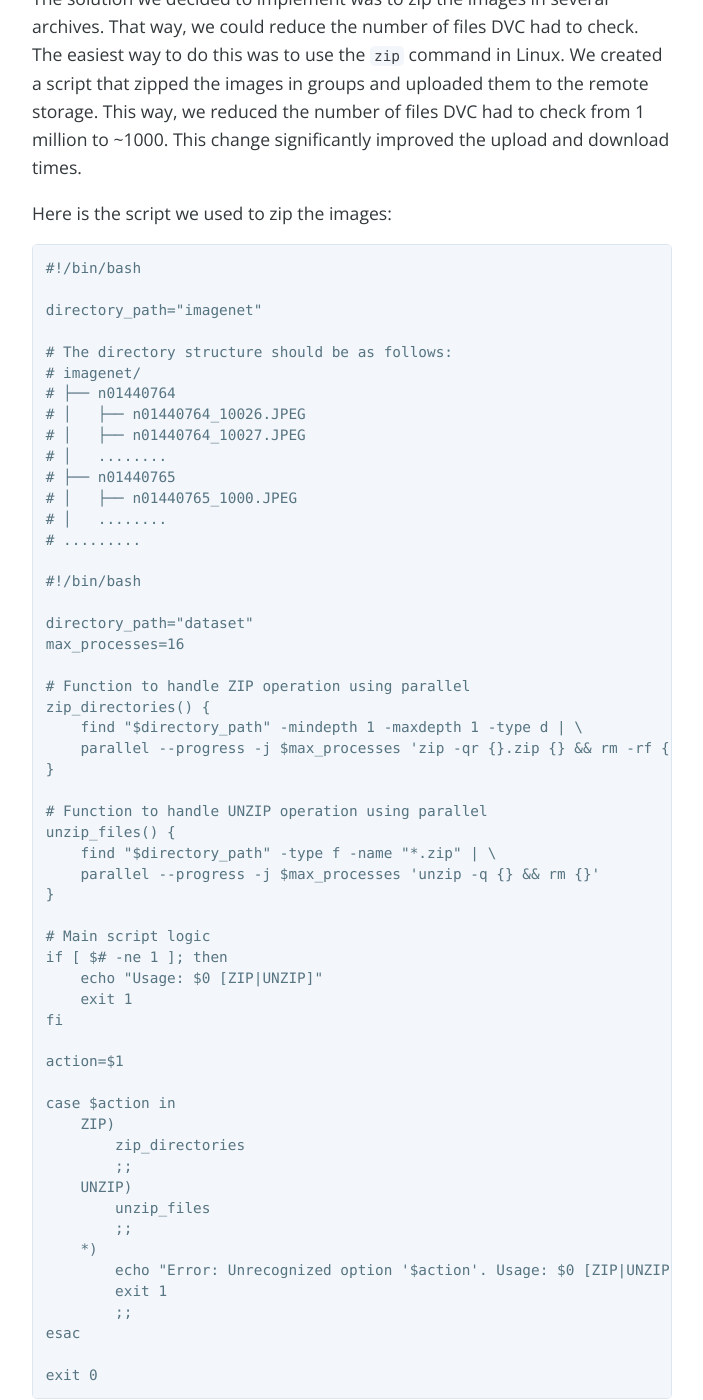
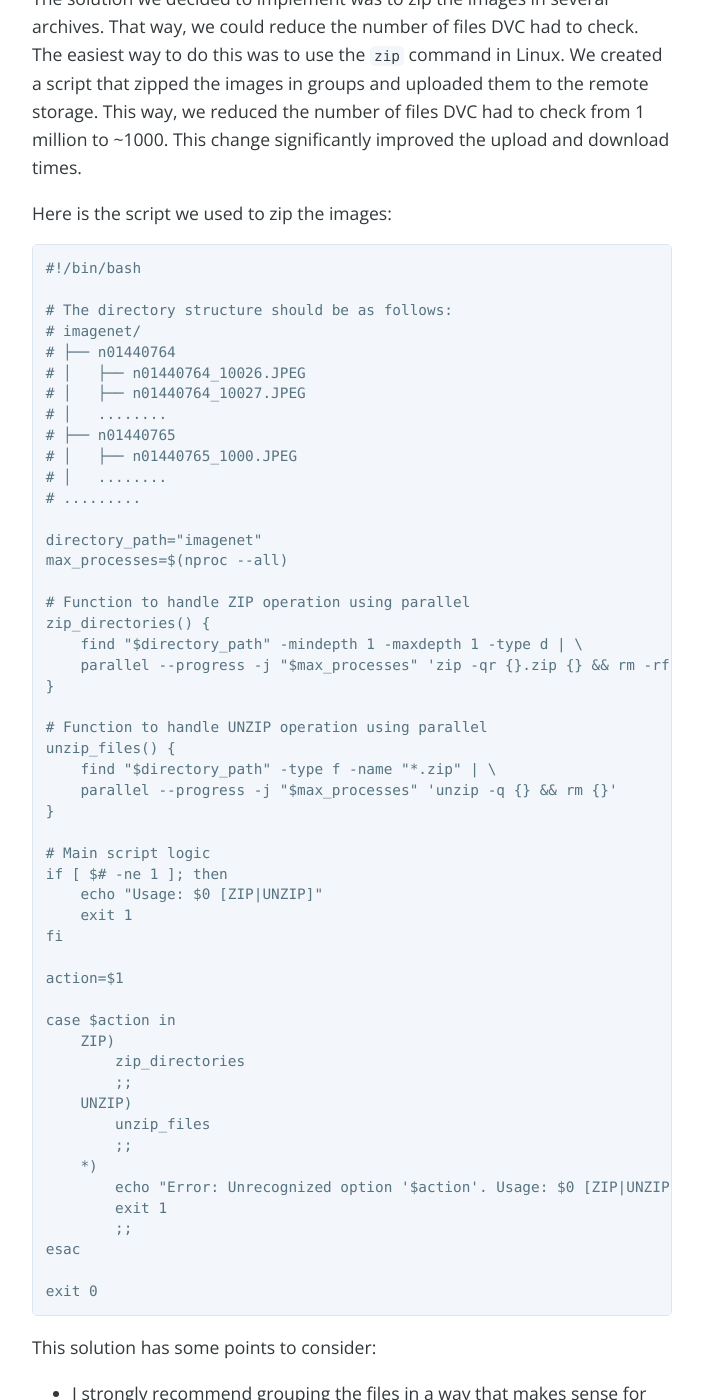
Before and after one commit to barufa/barufa.github.io, a Jekyll site: the page built from _posts/2024-30-06-dvc-fix.md, in a window 1280 px wide and 1400 px high, scrolled down 1704 px. Shown: the whole window, without its empty margins (288-991 px from the left). Built offline with Jekyll 4.4.1, drawn with Linux system fonts in a browser that asks for light colours; nearby versions of some CDN libraries; comment, search, counter and statistics services are not loaded.

Commit message:
fixup! First post

````diff
--- a/_posts/2024-30-06-dvc-fix.md
+++ b/_posts/2024-30-06-dvc-fix.md
@@ -31,8 +31,6 @@ Here is the script we used to zip the images:
 ```
 #!/bin/bash
 
-directory_path="imagenet"
-
 # The directory structure should be as follows:
 # imagenet/
 # ├── n01440764
@@ -44,21 +42,19 @@ directory_path="imagenet"
 # │   ........
 # .........
 
-#!/bin/bash
-
-directory_path="dataset"
-max_processes=16
+directory_path="imagenet"
+max_processes=$(nproc --all)
 
 # Function to handle ZIP operation using parallel
 zip_directories() {
     find "$directory_path" -mindepth 1 -maxdepth 1 -type d | \
-    parallel --progress -j $max_processes 'zip -qr {}.zip {} && rm -rf {}'
+    parallel --progress -j "$max_processes" 'zip -qr {}.zip {} && rm -rf {}'
 }
 
 # Function to handle UNZIP operation using parallel
 unzip_files() {
     find "$directory_path" -type f -name "*.zip" | \
-    parallel --progress -j $max_processes 'unzip -q {} && rm {}'
+    parallel --progress -j "$max_processes" 'unzip -q {} && rm {}'
 }
 
 # Main script logic
````
